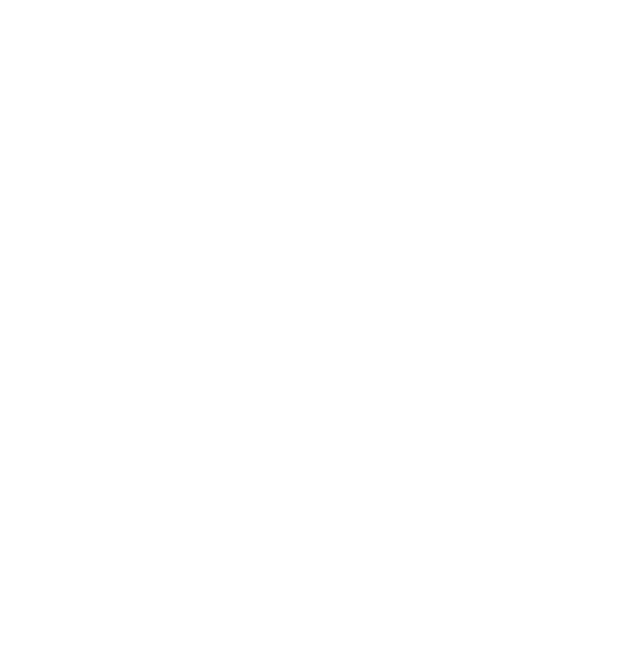
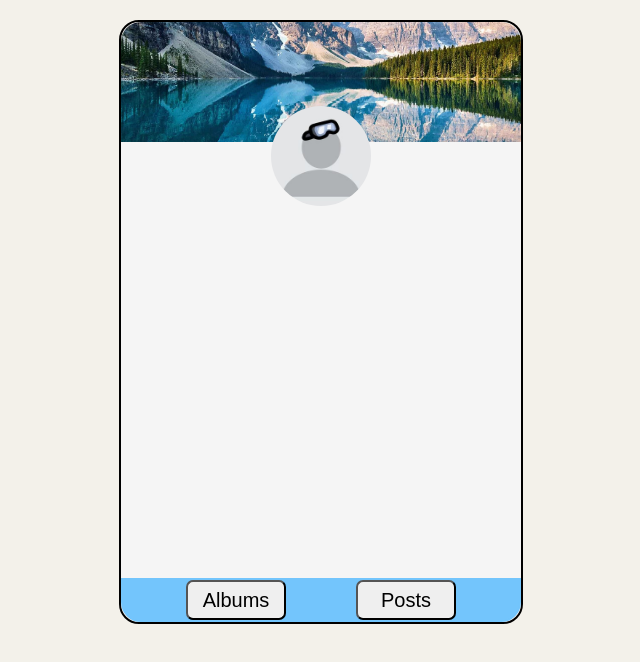
Before and after one commit to andavetisyan95/users-info-from-database, a React (Create React App) app: page /aboutUsers in a window 1280 px wide. Before the commit this address had no page. Shown: the top 662 px of the page, without its empty margins (319-959 px from the left). Built offline with nearby package versions, Linux system fonts and the light colour scheme; the HTML template or start-up script is replaced by a standard one.

Commit message:
Mixins, exports

```diff
--- a/src/App.js
+++ b/src/App.js
@@ -1,6 +1,8 @@
 import { Route, Routes } from 'react-router';
 //components
-import Users from "./components/Users"
+import Users from "./components/Users";
+import AboutUsers from "./components/AboutUsers"
+//styles
 import './App.css';
 
 
@@ -10,6 +12,7 @@
     <div className='App'>
       <Routes>
       <Route path='/' element={<Users />} />
+      <Route path='/aboutUsers' element={<AboutUsers />} />
       </Routes>
     </div>
   );
--- /dev/null
+++ b/src/scss/_exports.scss
@@ -0,0 +1 @@
+@import "./mixins";
--- /dev/null
+++ b/src/scss/_mixins.scss
@@ -0,0 +1,11 @@
+@mixin flex($justify_dir:center, $align_dir:center, $flex_dir:column) {
+    display: flex;
+    justify-content: $justify_dir;
+    align-items: $align_dir;
+    flex-direction: $flex_dir;
+}
+
+@mixin buttonSize($btn_width:100px, $btn_heigth:40px){
+    width: $btn_width;
+    height: $btn_heigth;
+}
--- /dev/null
+++ b/src/styles/AboutUsers.module.scss
@@ -0,0 +1,61 @@
+@import "../scss/exports";
+
+body{
+    background-color: rgb(243, 241, 234);
+}
+
+.user{
+    @include flex();
+    margin: 20px auto;
+    &_container{
+        border: 2px solid;
+        width:400px;
+        height: 600px;
+        border-radius: 20px;
+        background-color: whitesmoke;
+        position: relative;
+        &_btns{
+            @include flex(center, center, row);
+            position: absolute;
+            border: 2px solid rgb(115, 197, 252);
+            bottom: 0;
+            width: 99%;
+            background-color: rgb(115, 197, 252);
+            border-radius: 0px 0px 20px 20px;
+            gap: 70px;
+            &_1{
+                @include buttonSize();
+                cursor: pointer;
+                border-radius: 7px;
+                font: 20px/24px fantasy {
+                    weight: 400;
+                  }
+            }
+            &_2{
+                @include buttonSize();
+                cursor: pointer;
+                border-radius: 7px;
+
+                font: 20px/24px fantasy {
+                    weight: 400;
+                  }
+            }
+        }
+        &_about_users{
+            @include flex();
+            &_img{
+                border-radius: 100%;
+                width: 100px;
+                height: 100px;
+                margin-top: -40px;
+            }
+        }
+        &_walp{
+            width:400px;
+            height: 120px;
+            object-fit: cover;
+            border-radius: 20px 20px 0 0;
+        }
+
+    }
+}
```
Also changed, not shown: src/images/mount.jpg (added), src/images/user.jpg (added).
